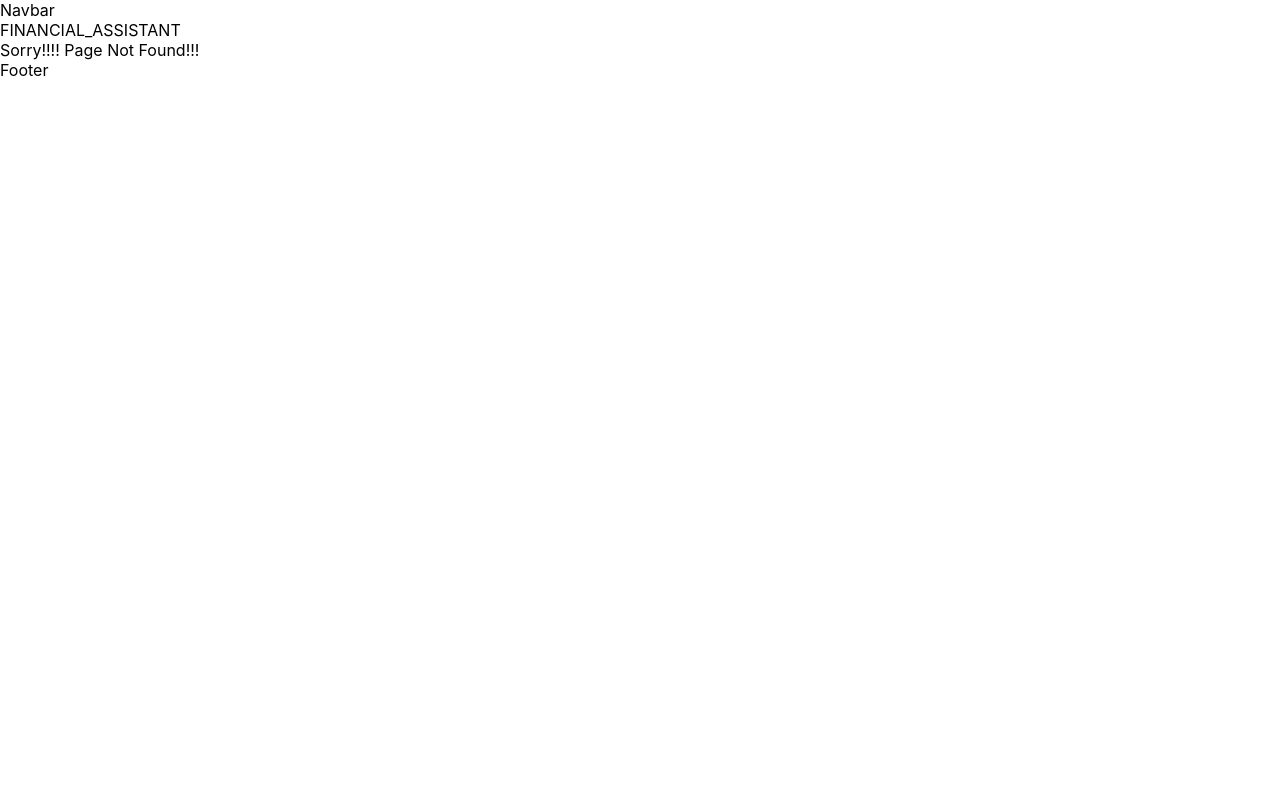
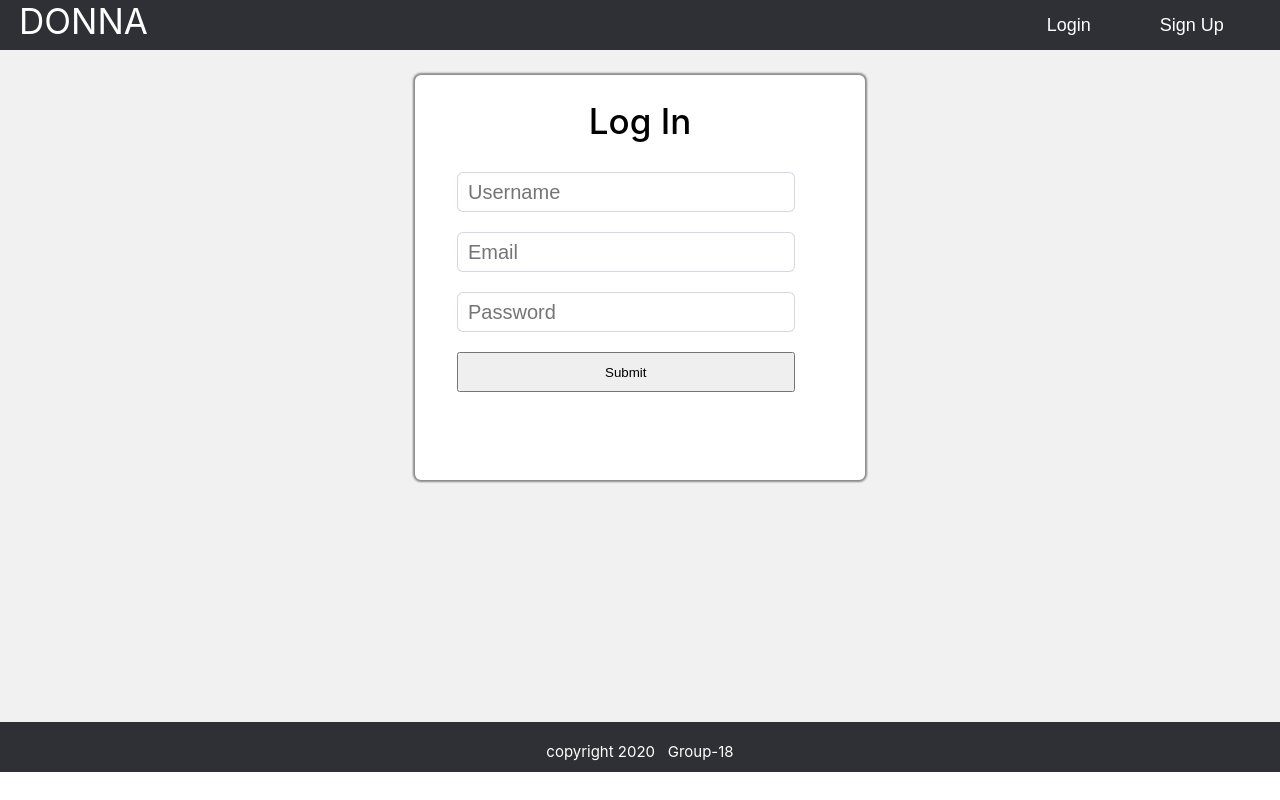
Before and after one commit to GaganpreetKhurana/Financial_Assistant, a React (Create React App) app in the folder frontend/: page / in a window 1280 px wide. Before the commit this address had no page. Built offline with nearby package versions, Linux system fonts and the light colour scheme.

Commit message:
Login Form Created

```diff
--- a/frontend/package.json
+++ b/frontend/package.json
@@ -3,9 +3,11 @@
   "version": "0.1.0",
   "private": true,
   "dependencies": {
+    "@fortawesome/fontawesome-free": "^5.14.0",
     "@testing-library/jest-dom": "^4.2.4",
     "@testing-library/react": "^9.5.0",
     "@testing-library/user-event": "^7.2.1",
+    "bootstrap": "^4.5.2",
     "react": "^16.13.1",
     "react-dom": "^16.13.1",
     "react-redux": "^7.2.1",
--- a/frontend/public/index.html
+++ b/frontend/public/index.html
@@ -3,7 +3,7 @@
   <head>
     <meta charset="utf-8" />
     <link rel="icon" href="%PUBLIC_URL%/" />
-    <meta name="viewport" content="width=device-width, initial-scale=1" />
+    <meta name="viewport" content="width=device-width, initial-scale=1, shrink-to-fit=no">
     <meta name="theme-color" content="#000000" />
     <meta
       name="description"
@@ -12,7 +12,7 @@
     <link rel="apple-touch-icon" href="%PUBLIC_URL%/" />
 
     <link rel="manifest" href="%PUBLIC_URL%/manifest.json" />
-
+    <link rel="stylesheet" href="https://cdnjs.cloudflare.com/ajax/libs/font-awesome/4.7.0/css/font-awesome.min.css">
     <title>React App</title>
   </head>
   <body>
--- a/frontend/src/Components/App.js
+++ b/frontend/src/Components/App.js
@@ -11,15 +11,15 @@ class App extends Component {
   render() {
     return (
       <Router>
-        <Switch>
         <div>
           <Navbar/>
+            <Switch>
               <Route exact path="/" component={Home}/>
               <Route path="/sign-in" component={SignIn}/>
               <Route component={Page404} />
+            </Switch>
           <Footer/>
         </div>
-        </Switch>
       </Router>
     );
   }
--- a/frontend/src/Components/Footer.js
+++ b/frontend/src/Components/Footer.js
@@ -3,8 +3,9 @@ import React, { Component } from 'react';
 class Footer extends Component {
     render() {
         return (
-            <div>
-                Footer
+            <div className="footer">
+                <p>copyright 2020 &nbsp;&nbsp;Group-18</p>
+
             </div>
         );
     }
--- a/frontend/src/Components/Home.js
+++ b/frontend/src/Components/Home.js
@@ -3,8 +3,26 @@ import React, { Component } from 'react';
 class Home extends Component {
     render() {
         return (
-        <div className="App">
-            FINANCIAL_ASSISTANT
+        <div className="home-screen">
+            <div className="login-form">
+                <div className="header">
+                    <p>Log In</p>
+                </div>
+
+                <div className="form-fields">
+                    {/*<div className="alert-done"><button>Error</button></div>*/}
+                    <input type="text" placeholder="Username" />
+                    <input type="text" placeholder="Email" />
+                    <input type="password" placeholder="Password" />
+                    <button>Submit</button>
+
+
+
+
+                </div>
+
+            </div>
+
         </div>
         );
     }
--- a/frontend/src/Components/Navbar.js
+++ b/frontend/src/Components/Navbar.js
@@ -3,8 +3,14 @@ import React, { Component } from 'react';
 class Navbar extends Component {
     render() {
         return (
-            <div>
-                Navbar
+            <div className="navbar">
+                <div className="nav-left">
+                    <a href="localhost:8000">DONNA</a>
+                </div>
+                <div className="nav-right">
+                    <button className="bttn-home"><i className="far fa-user"></i>Login</button>
+                    <button className="bttn-home"><i className="fas fa-user-plus"></i>Sign Up</button>
+                </div>
             </div>
         );
     }
--- a/frontend/src/index.css
+++ b/frontend/src/index.css
@@ -11,3 +11,141 @@ code {
   font-family: source-code-pro, Menlo, Monaco, Consolas, 'Courier New',
     monospace;
 }
+a{
+  outline:none;
+  text-decoration: none;
+}
+ .navbar{
+   display:flex;
+   flex-wrap:wrap;
+   justify-content:space-between;
+   width:100%;
+   background-color: rgb(47, 47, 54);
+   height:50px;
+ }
+ .nav-left{
+   height:45px;
+   box-sizing: border-box;
+   margin-left: 4px;
+ }
+ .nav-left a{
+   margin-left:15px;
+   font-weight:400;
+   font-size:35px;
+   color:white;
+ }
+ .nav-right{
+   margin-right: 35px;
+ }
+ .bttn-home{
+  margin-top:5px;
+  margin-left: 3px;
+  height:40px;
+  width:120px;
+  background-color: transparent;
+  outline:none;
+  color:white;
+  border:none;
+  font-size: 18px;
+ }
+ .bttn-home i{
+   height:16px;
+   width:8px;
+   color: white;
+ }
+
+ .bttn-home:hover{
+   cursor: pointer;
+ }
+ .home-screen{
+   background-color: #f1f1f1;
+   width:100%;
+   height:inherit;
+   min-height:84vh;
+   padding-top:25px;
+   box-sizing: border-box;
+ }
+.login-form{
+  box-shadow: 0 0 2px 2px #88888b;
+  border-radius:6px;
+  margin:auto;
+  width:450px;
+  height:auto;
+  min-height:400px;
+  background-color: white;
+  padding-top:5px;
+
+}
+.header p{
+  margin-top:20px;
+  color:black;
+  font-size:35px;
+  font-weight:500;
+  text-align: center;
+}
+
+.form-fields{
+  box-sizing: border-box;
+  margin-top:-20px;
+  margin-left: 12px;
+  padding-left:30px;
+  width:90%;
+  height:auto;
+}
+.alert-warn button{
+  width:90%;
+  hight:30px;
+  margin-bottom: 8px;
+
+  border:none;
+  background-color:#f8d7da;
+  color:#721c24;
+
+}
+.alert-done button{
+  width:90%;
+  hight:30px;
+  margin-bottom: 8px;
+
+  border:none;
+  background-color:#d4edda;
+  color:#155724;
+
+}
+.form-fields input{
+  border: 1px solid rgba(63, 45, 119, 0.2);
+  box-sizing: border-box;
+  padding-left:10px;
+  margin-top:15px;
+  border-radius: 6px;
+  width:90%;
+  height:40px;
+  font-size:20px;
+  color: gray;
+  margin-bottom: 5px;
+}
+
+.form-fields button{
+  width:90%;
+  height:40px;
+  margin-top: 15px;
+}
+.form-fields p{
+  text-align: center;
+
+}
+button:hover{
+  cursor: pointer;
+}
+ .footer{
+   box-sizing: border-box;
+  width:100%;
+  height:50px;
+  background-color:rgb(47, 47, 54);
+  padding-top: 5px;
+ }
+ .footer p{
+   text-align: center;
+   font-size:15px;
+   color:white;
+ }
```
Also changed, not shown: 1 other file (tests, documents, lock files or other folders). Lines whose indentation alone changed are shown as unchanged.
